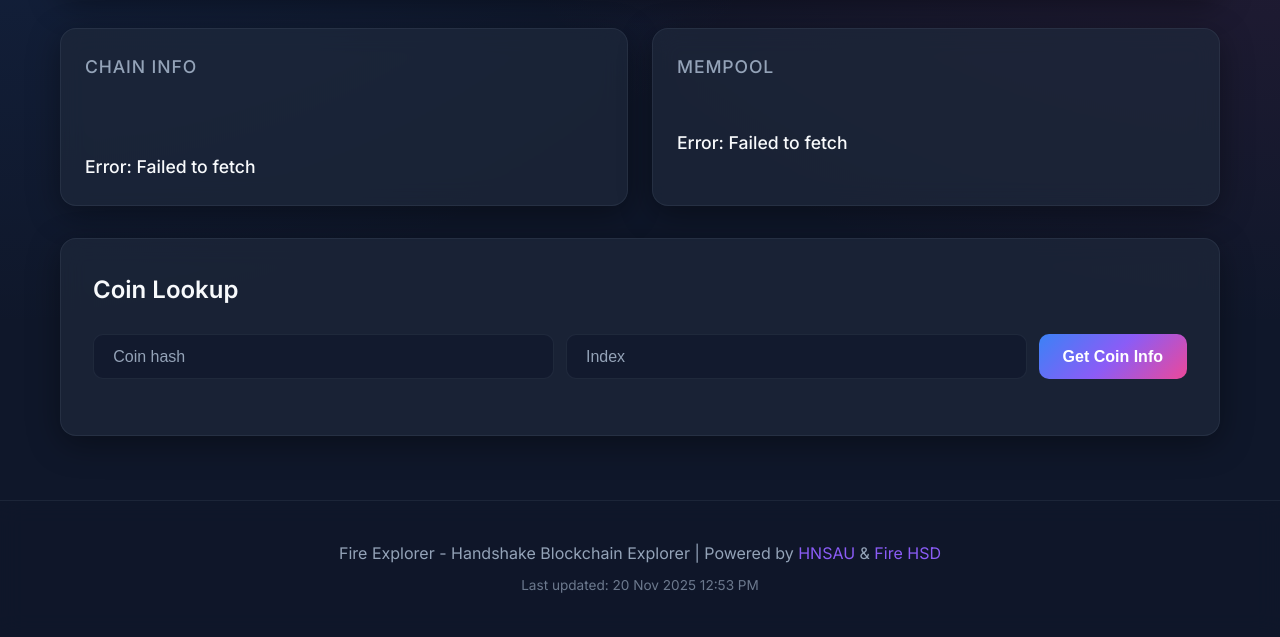
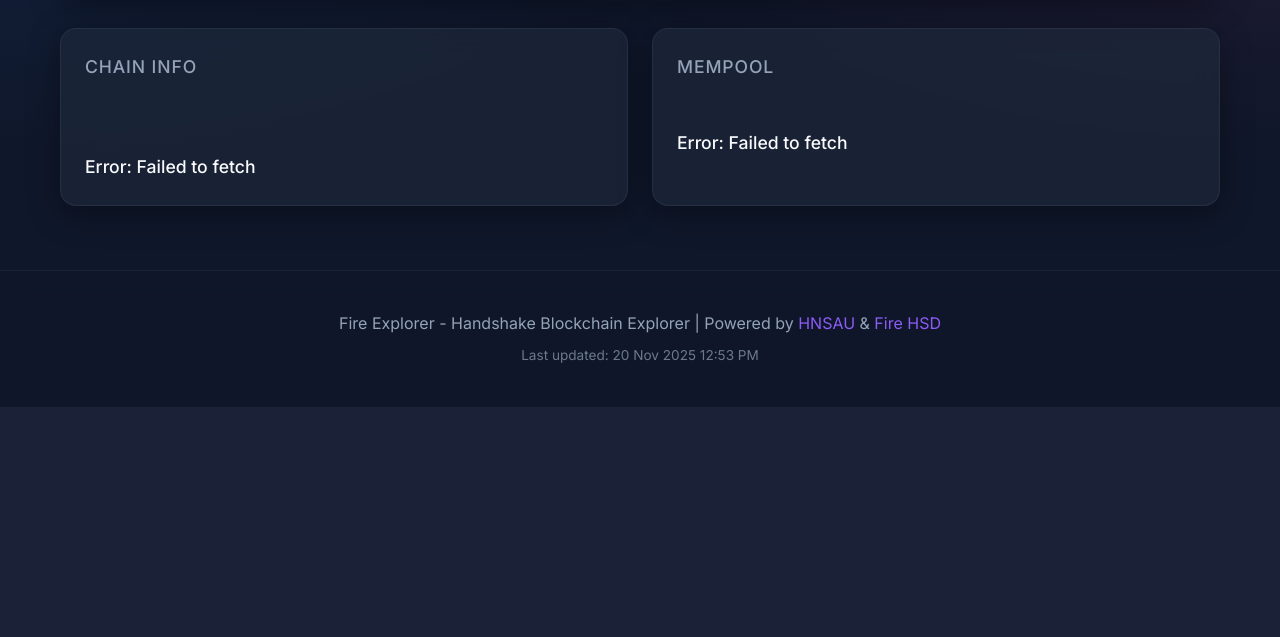
Before and after one commit to Nathanwoodburn/FireExplorer, a Flask app: page / in a window 1280 px wide. Shown: the part 412-1049 px from the top of the page. After the commit the page ends 819 px from the top, so only its background shows below. Run offline with Flask 3, Linux system fonts and the light colour scheme.

Commit message:
feat: Remove coin index and fix mempool lookups

```diff
--- a/templates/index.html
+++ b/templates/index.html
@@ -110,19 +110,6 @@
                 <div id="mempool-txs" class="mempool-txs-container"></div>
             </div>
         </section>
-
-        <!-- Coin Lookup -->
-        <section class="additional-section">
-            <div class="card">
-                <h2>Coin Lookup</h2>
-                <div class="search-box">
-                    <input type="text" id="coin-hash" placeholder="Coin hash" onkeypress="if(event.key === 'Enter') searchCoin()">
-                    <input type="text" id="coin-index" placeholder="Index" onkeypress="if(event.key === 'Enter') searchCoin()">
-                    <button onclick="searchCoin()">Get Coin Info</button>
-                </div>
-                <div id="coin-result" class="result-box"></div>
-            </div>
-        </section>
     </main>
 
     <footer>
@@ -188,11 +175,6 @@
                         searchName();
                         break;
                 }
-            } else if (parts.length === 3 && parts[0] === 'coin') {
-                // Handle coin URLs: /coin/hash/index
-                document.getElementById('coin-hash').value = parts[1];
-                document.getElementById('coin-index').value = parts[2];
-                searchCoin();
             }
         }
 
@@ -249,6 +231,14 @@
             `;
         }
 
+        // Open transaction in search tab
+        function openTx(txId) {
+            document.getElementById('tx-input').value = txId;
+            document.querySelector('[data-tab="tx"]').click();
+            searchTx();
+            document.querySelector('.search-section').scrollIntoView({ behavior: 'smooth' });
+        }
+
         // Format mempool data nicely
         function formatMempoolData(mempool) {
             // Check if mempool is an array of transaction IDs
@@ -266,7 +256,7 @@
                         ${mempool.map(txId => `
                             <div class="tx-item">
                                 <span class="tx-hash mono">${txId}</span>
-                                <button class="tx-view-btn" onclick="window.location.href='/tx/${txId}'">View</button>
+                                <button class="tx-view-btn" onclick="openTx('${txId}')">View</button>
                             </div>
                         `).join('')}
                     </div>
@@ -1117,25 +1107,6 @@
             }
         }
 
-        async function searchCoin() {
-            const coinHash = document.getElementById('coin-hash').value.trim().replace(/,/g, '');
-            const coinIndex = document.getElementById('coin-index').value.trim().replace(/,/g, '');
-            if (!coinHash || !coinIndex) {
-                alert('Please enter both coin hash and index');
-                return;
-            }
-            updateURL('coin', `${coinHash}/${coinIndex}`);
-            const data = await apiCall(`coin/${coinHash}/${coinIndex}`);
-
-            // Use formatted display instead of raw JSON
-            const resultElement = document.getElementById('coin-result');
-            if (data.error) {
-                resultElement.innerHTML = `<div class="error">Error: ${data.error}</div>`;
-            } else {
-                resultElement.innerHTML = formatCoin(data);
-            }
-        }
-
         // Load status when page loads
         window.addEventListener('load', () => {
             loadStatus();
```
